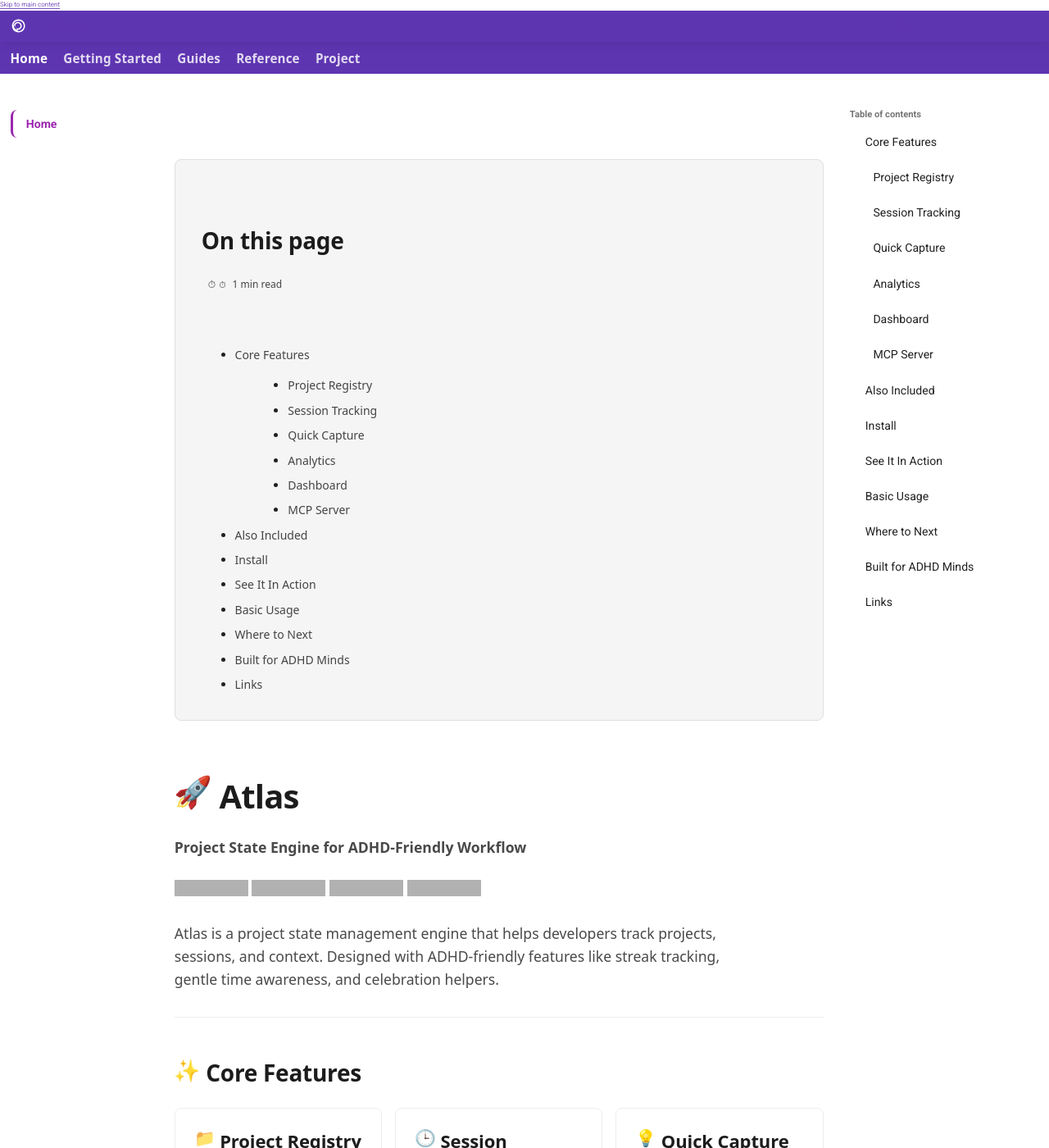
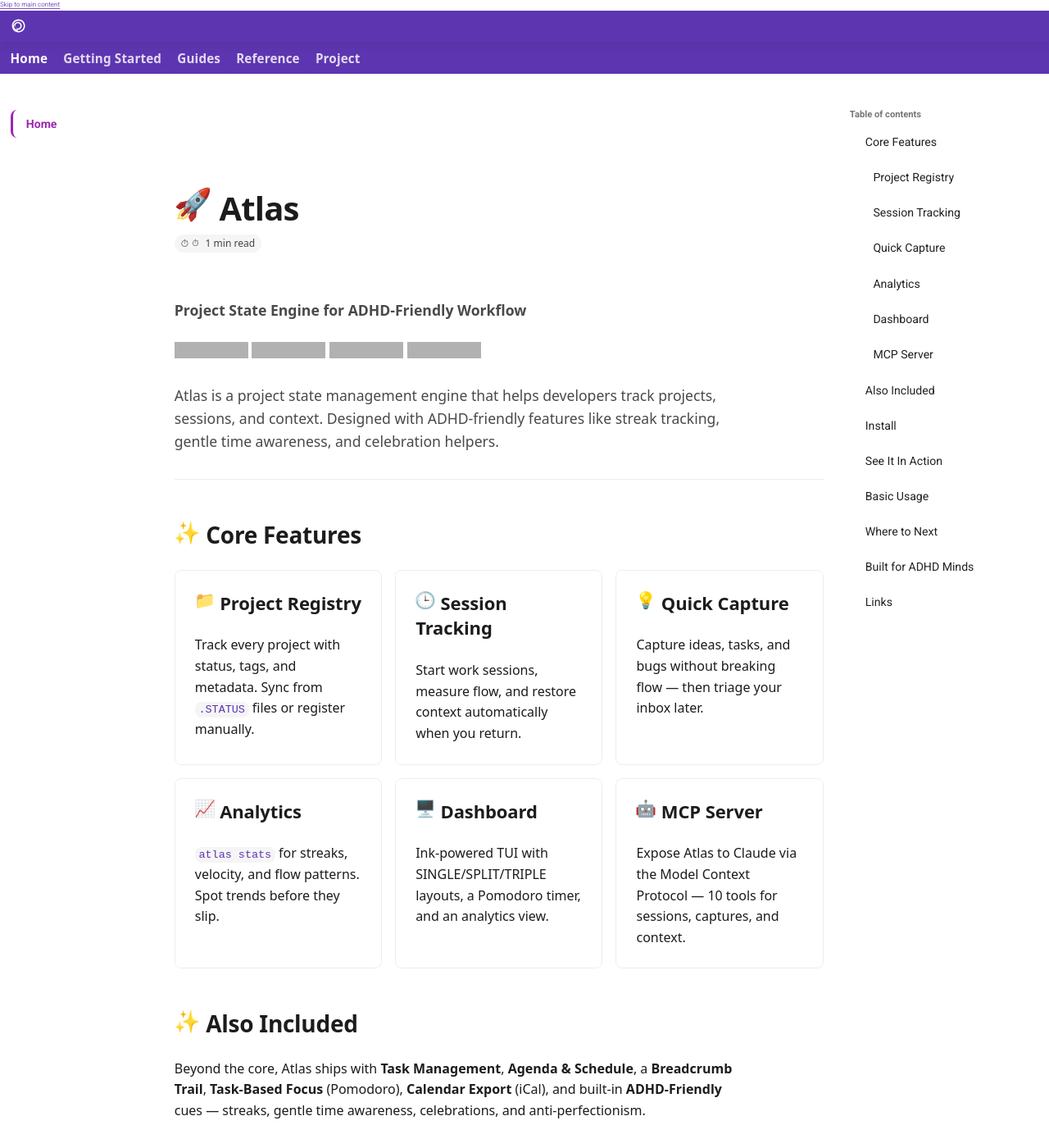
Before and after one commit to Data-Wise/atlas, an MkDocs documentation site: the page built from docs/index.md, in a window 1280 px wide and 1400 px high. Shown: the whole window at 82% size. Built offline with MkDocs 1.6.1 and Material for MkDocs 9.7.7, drawn with Linux system fonts in a browser that asks for light colours; emoji names are drawn with the system emoji font; some web fonts are replaced; comment, search, counter and statistics services are not loaded; part of the change alters nothing that is shown; grey boxes are pictures that could not be loaded.

Commit message:
docs: remove intrusive top-of-body 'On this page' TOC
Drop custom section-toc.js (only wired via extra_javascript) now that
Material's native right-rail TOC is styled and populated.

```diff
--- a/docs/assets/javascripts/section-toc.js
+++ /dev/null
@@ -1,274 +0,0 @@
-/**
- * Atlas Section TOC Component
- * Collapsible table of contents that highlights current section
- */
-
-(function() {
-  'use strict';
-
-  // Configuration
-  const TOC_CONFIG = {
-    headingSelectors: ['h2', 'h3'],
-    maxDepth: 3,
-    autoCollapse: true,
-    scrollOffset: 100,
-    smoothScroll: true,
-    highlightCurrent: true
-  };
-
-  let tocInstances = [];
-  let observer = null;
-
-  // Generate TOC from headings
-  function generateTOC(container, headings) {
-    const toc = document.createElement('details');
-    toc.className = 'atlas-section-toc';
-    toc.open = true; // Open by default
-
-    const summary = document.createElement('summary');
-    summary.className = 'atlas-section-toc__summary';
-    summary.innerHTML = `
-      <span class="atlas-section-toc__icon" aria-hidden="true">📑</span>
-      <span class="atlas-section-toc__title">On this page</span>
-      <span class="atlas-section-toc__toggle" aria-hidden="true">▸</span>
-    `;
-    toc.appendChild(summary);
-
-    const ul = document.createElement('ul');
-    ul.className = 'atlas-section-toc__list';
-
-    let currentLevel = 2;
-    let currentList = ul;
-    const listStack = [ul];
-
-    headings.forEach((heading, index) => {
-      const level = parseInt(heading.tagName.charAt(1), 10);
-      const text = heading.textContent.trim();
-      const id = heading.id || `heading-${index}`;
-
-      // Ensure heading has ID
-      if (!heading.id) {
-        heading.id = id;
-      }
-
-      // Adjust nesting
-      while (level > currentLevel) {
-        const newList = document.createElement('ul');
-        currentList.lastElementChild.appendChild(newList);
-        listStack.push(newList);
-        currentList = newList;
-        currentLevel = level;
-      }
-
-      while (level < currentLevel) {
-        listStack.pop();
-        currentList = listStack[listStack.length - 1];
-        currentLevel = level;
-      }
-
-      const li = document.createElement('li');
-      li.className = 'atlas-section-toc__item';
-      li.style.marginLeft = `${(level - 2) * 1.5}rem`;
-
-      const link = document.createElement('a');
-      link.href = `#${id}`;
-      link.className = 'atlas-section-toc__link';
-      link.textContent = text;
-      link.setAttribute('data-heading-id', id);
-
-      // Smooth scroll
-      link.addEventListener('click', (e) => {
-        e.preventDefault();
-        const target = document.getElementById(id);
-        if (target) {
-          target.scrollIntoView({ behavior: 'smooth', block: 'start' });
-          history.pushState(null, '', `#${id}`);
-        }
-      });
-
-      li.appendChild(link);
-      currentList.appendChild(li);
-    });
-
-    toc.appendChild(document.createElement('div')).appendChild(ul); // wrapper for details
-    return toc;
-  }
-
-  // Build TOC from headings
-  function buildTOC(container) {
-    const content = container.querySelector('.md-content__inner, .md-typeset, article, main') || container;
-    const headings = Array.from(content.querySelectorAll('h2, h3')).filter(h => h.textContent.trim());
-
-    if (headings.length < 2) return null;
-
-    const toc = generateTOC(content, Array.from(content.querySelectorAll('h2, h3')).filter(h => h.textContent.trim()));
-
-    // Create container
-    const tocContainer = document.createElement('div');
-    tocContainer.className = 'atlas-section-toc-container';
-    tocContainer.appendChild(toc);
-
-    // Insert before content
-    const contentArea = document.querySelector('.md-content__inner, .md-typeset, article, main') || document.body;
-    const firstHeading = document.querySelector('h1, h2');
-    if (firstHeading) {
-      firstHeading.parentNode.insertBefore(tocContainer, firstHeading);
-    } else {
-      contentArea.insertBefore(tocContainer, contentArea.firstChild);
-    }
-
-    // Set up scroll spy
-    setupScrollSpy();
-
-    return tocContainer;
-  }
-
-  // Set up scroll spy to highlight current section
-  function setupScrollSpy() {
-    const links = document.querySelectorAll('.atlas-section-toc__link');
-    if (!links.length) return;
-
-    const headings = Array.from(document.querySelectorAll('h2[id], h3[id]'))
-      .filter(h => h.id);
-
-    const observer = new IntersectionObserver((entries) => {
-      entries.forEach(entry => {
-        const id = entry.target.id;
-        const link = document.querySelector(`.atlas-section-toc__link[href="#${id}"]`);
-        if (link) {
-          if (entry.isIntersecting) {
-            link.classList.add('atlas-section-toc__link--active');
-          } else {
-            link.classList.remove('atlas-section-toc__link--active');
-          }
-        }
-      });
-    }, {
-      rootMargin: '-80px 0px -66% 0px',
-      threshold: [0, 0.25, 0.5, 0.75, 1]
-    });
-
-    headings.forEach(h => observer.observe(h));
-  }
-
-  // Generate TOC from headings
-  function generateTOC(content, headings) {
-    const nav = document.createElement('nav');
-    nav.className = 'atlas-section-toc';
-    nav.setAttribute('aria-label', 'Table of contents');
-
-    const title = document.createElement('h2');
-    title.className = 'atlas-section-toc__title';
-    title.textContent = 'On this page';
-    nav.appendChild(title);
-
-    const ul = document.createElement('ul');
-    ul.className = 'atlas-section-toc__list';
-
-    let currentLevel = 2;
-    let currentList = ul;
-    const listStack = [ul];
-
-    // Filter valid headings
-    const validHeadings = headings
-      .filter(h => h.textContent.trim())
-      .map(h => ({
-        level: parseInt(h.tagName.charAt(1), 10),
-        text: h.textContent.trim(),
-        id: h.id || `heading-${Math.random().toString(36).substr(2, 9)}`
-      }));
-
-    // Ensure headings have IDs
-    validHeadings.forEach((h, i) => {
-      const heading = document.getElementById(h.id) || headings.find(h2 => h2.textContent.trim() === h.text);
-      if (heading && !heading.id) {
-        heading.id = h.id;
-      }
-    });
-
-    validHeadings.forEach(h => {
-      // Adjust nesting
-      while (h.level > currentLevel) {
-        const newList = document.createElement('ul');
-        currentList.lastElementChild?.appendChild(newList);
-        listStack.push(newList);
-        currentList = newList;
-        currentLevel = h.level;
-      }
-
-      while (h.level < currentLevel) {
-        listStack.pop();
-        currentList = listStack[listStack.length - 1];
-        currentLevel = Math.max(2, h.level - 1);
-      }
-
-      const li = document.createElement('li');
-      li.className = 'atlas-section-toc__item';
-      li.style.marginLeft = `${(h.level - 2) * 1.5}rem`;
-
-      const link = document.createElement('a');
-      link.href = `#${h.id}`;
-      link.className = 'atlas-section-toc__link';
-      link.textContent = h.text;
-      link.setAttribute('data-heading-id', h.id);
-
-      // Smooth scroll
-      link.addEventListener('click', (e) => {
-        e.preventDefault();
-        const target = document.getElementById(h.id);
-        if (target) {
-          target.scrollIntoView({ behavior: 'smooth', block: 'start' });
-          history.pushState(null, '', `#${h.id}`);
-        }
-      });
-
-      li.appendChild(link);
-      currentList.appendChild(li);
-    });
-
-    nav.appendChild(ul);
-    return nav;
-  }
-
-  // Initialize TOC
-  function initTOC() {
-    if (document.querySelector('.atlas-section-toc')) return;
-
-    const content = document.querySelector('.md-content__inner, .md-typeset, article, main');
-    if (!content) return;
-
-    const headings = Array.from(content.querySelectorAll('h2, h3')).filter(h => h.textContent.trim());
-    if (headings.length < 2) return;
-
-    const toc = buildTOC(content);
-    if (toc) {
-      tocInstances.push(toc);
-    }
-
-    // Initialize scroll spy
-    if (window.IntersectionObserver) {
-      setupScrollSpy();
-    }
-  }
-
-  // Initialize on DOM ready
-  if (document.readyState === 'loading') {
-    document.addEventListener('DOMContentLoaded', initTOC);
-  } else {
-    initTOC();
-  }
-
-  // Re-initialize on navigation
-  document.addEventListener('DOMContentLoaded', () => {
-    let lastUrl = location.href;
-    new MutationObserver(() => {
-      if (location.href !== lastUrl) {
-        lastUrl = location.href;
-        setTimeout(initTOC, 100);
-      }
-    }).observe(document, { subtree: true, childList: true });
-  });
-
-  // Expose for manual initialization
-  window.AtlasSectionTOC = { init: initTOC };
-})();
--- a/mkdocs.yml
+++ b/mkdocs.yml
@@ -86,7 +86,6 @@ extra_javascript:
   - https://unpkg.com/mermaid@10/dist/mermaid.min.js
   - assets/javascripts/scroll-progress.js
   - assets/javascripts/reading-time.js
-  - assets/javascripts/section-toc.js
 
 extra_css:
   - stylesheets/fonts.css
```
